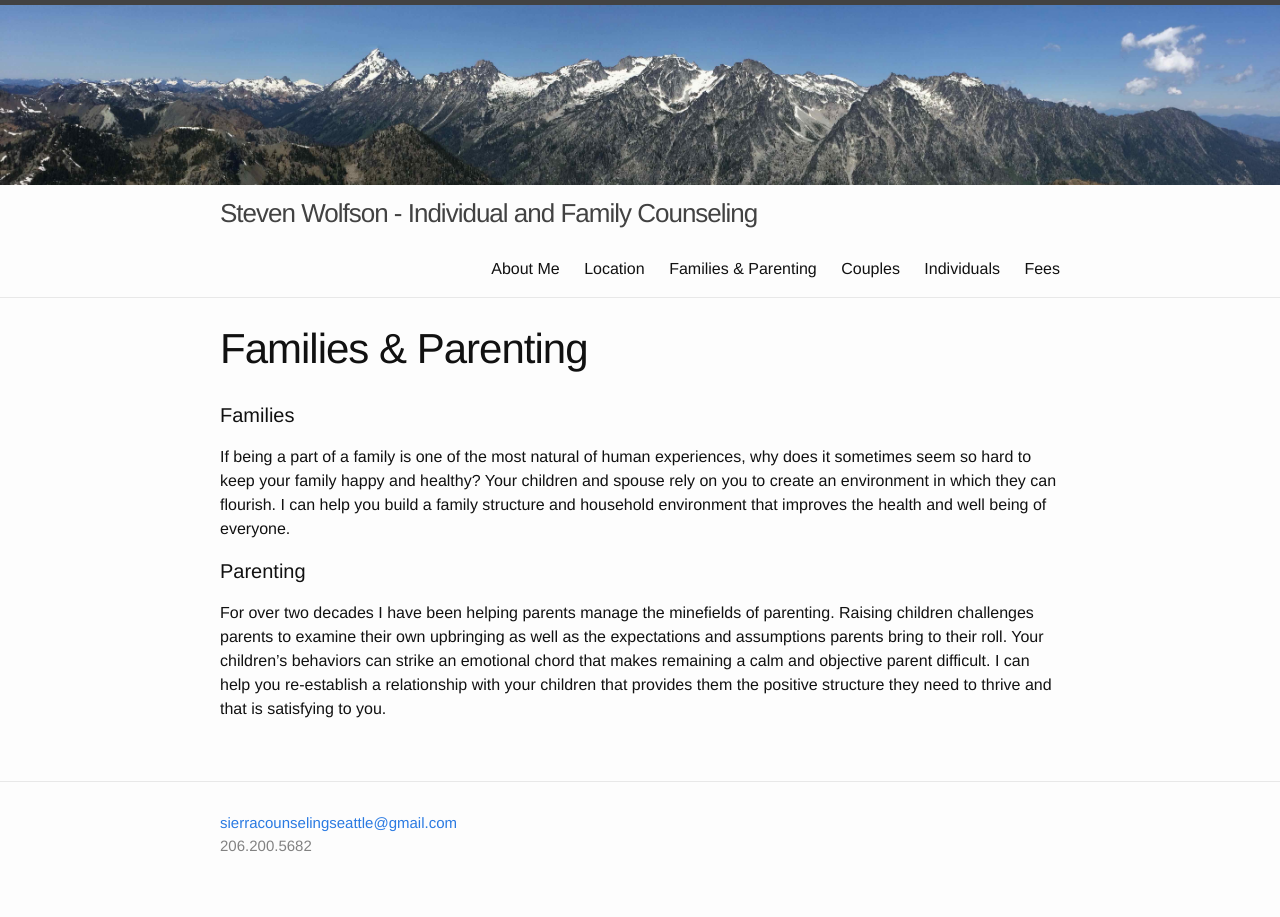
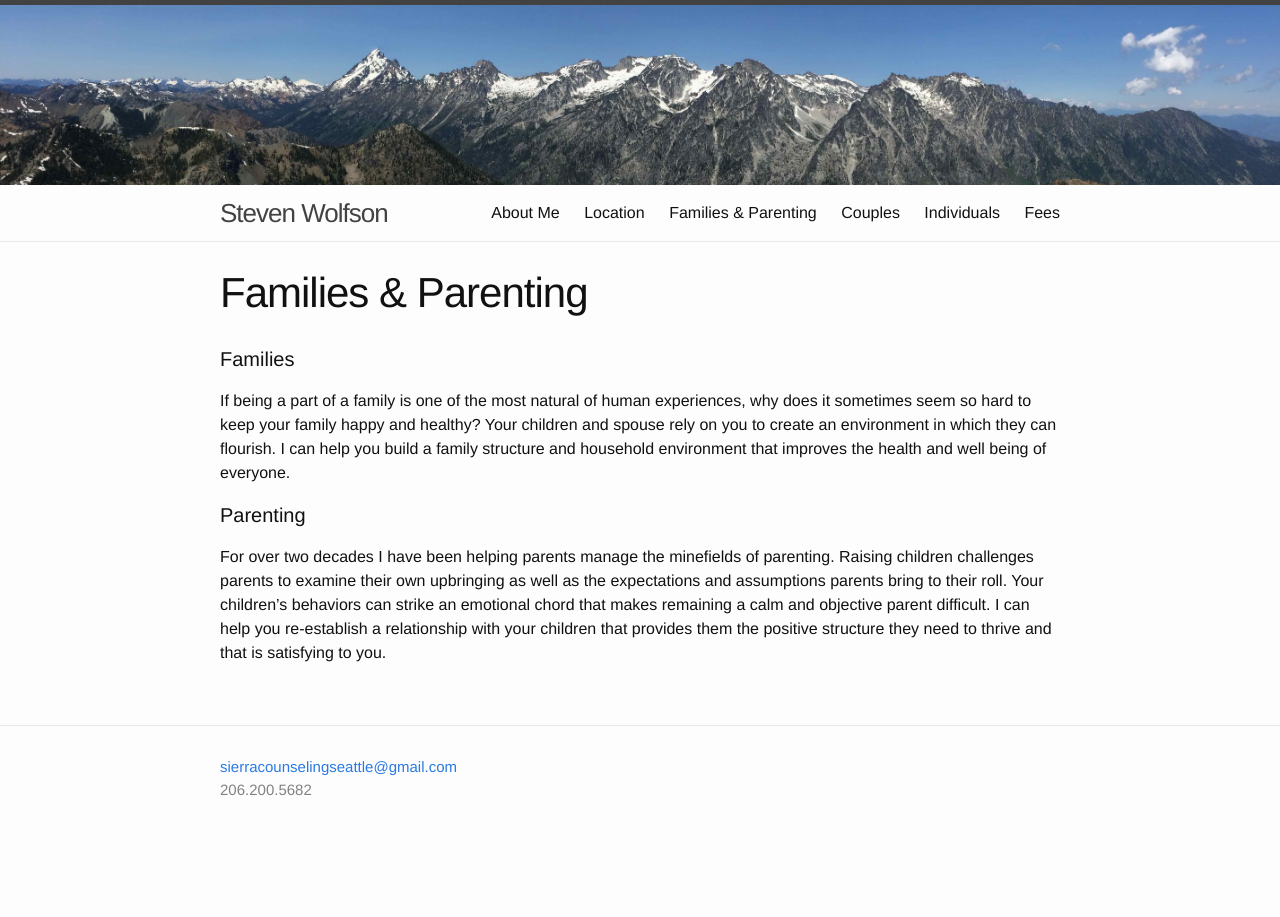
Before and after one commit to terabyte128/sierracounseling, a Jekyll site: the page built from 3_families_&_parenting.md, in a window 1280 px wide. Built offline with Jekyll 4.4.1, drawn with Linux system fonts in a browser that asks for light colours.

Commit message:
improvements

```diff
--- a/3_families_&_parenting.md
+++ b/3_families_&_parenting.md
@@ -1,7 +1,7 @@
 ---
 layout: page
 title: "Families & Parenting"
-permalink: /families_and_parenting/
+permalink: /families-and-parenting/
 description: Information about services relating to families and parenting.
 ---
 
--- a/_config.yml
+++ b/_config.yml
@@ -1,5 +1,6 @@
 # Site settings
 title: Steven Wolfson - Individual and Family Counseling
+page-title: Steven Wolfson
 email: sierracounselingseattle@gmail.com
 description: > # Steven Wolfson specializes in family and individual counseling.
 baseurl: "" # the subpath of your site, e.g. /blog/
--- a/_includes/header.html
+++ b/_includes/header.html
@@ -4,7 +4,7 @@
 	 </div>
 	  <div class="wrapper">
 
-    <a class="site-title" href="{{ site.baseurl }}/">{{ site.title }}</a>
+    <a class="site-title" href="{{ site.baseurl }}/">{{ site.page-title }}</a>
 
     <nav class="site-nav">
       <a href="#" class="menu-icon">
--- a/index.html
+++ b/index.html
@@ -10,7 +10,7 @@ description: Steven Wolfson specializes in family and individual counseling.
   </header>
 
   <article class="post-content">
-    		<img src='{{ site.baseurl }}/img/steven.gif' align='right' style="margin: 20px; max-width: 300px; border-radius: 5px;">
+    		<img alt="photo of Steven" src='{{ site.baseurl }}/img/steven.gif' align='right' style="margin: 20px; max-width: 300px; border-radius: 5px;">
 			<p style="text-align: justify;">
 			"Life is what happens while you are busy making other plans." We all experience life events that challenge our notion of what we expect our lives to look like and can struggle to move forward with confidence. Times of struggle and challenge can provide great opportunity for positive change if you are able to capitalize on the moment. My job as a therapist is to aid families and individuals identify the strengths and abilities they can bring to the challenging situations they face. Utilizing 25 years of experience working with families and individuals, I help clients clarify and break down the challenges they face and identify the resources they can utilize to make meaningful changes in their lives. I specialize in working with families experiencing challenging circumstances such as divorce, illness or acting out behavior. I can guide you towards a more satisfying and fulfilling family and personal life.
 		</p>
```
